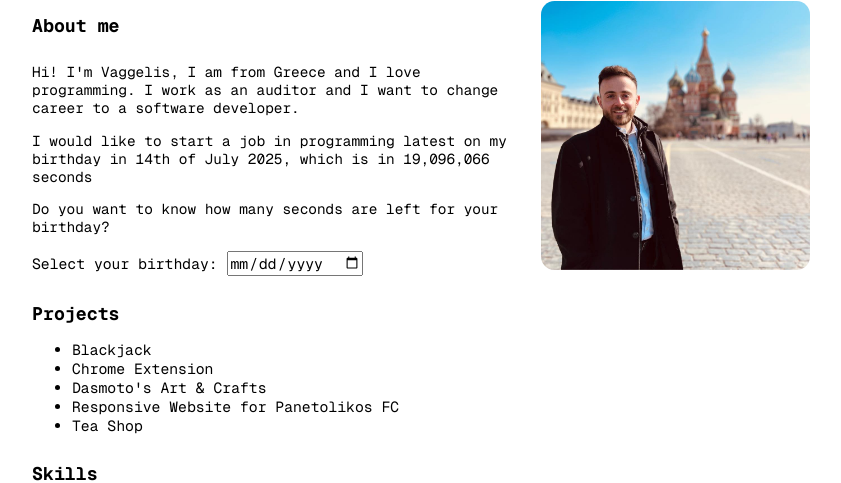
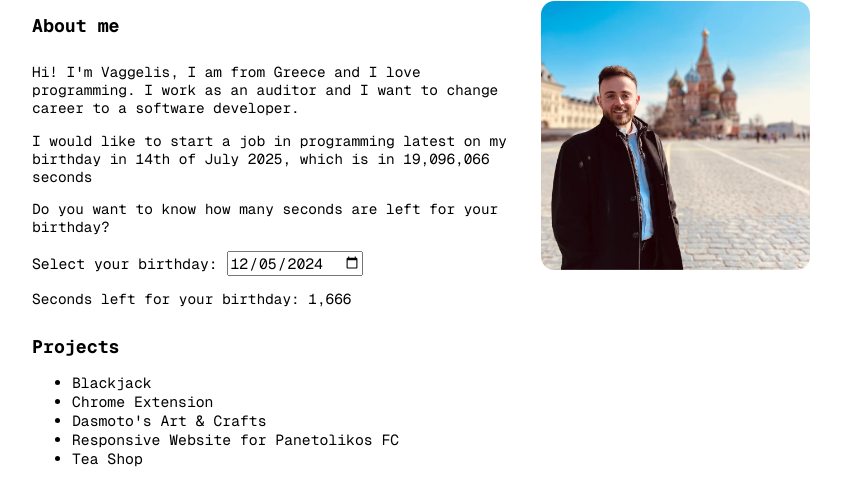
Before and after one commit to vpantazis/personalportfolioVP, a plain HTML site: page index.html in a window 1280 px wide. Shown: the part 46-529 px from the top of the page, without its empty margins (224-1065 px from the left). Drawn offline with nearby package versions, Linux system fonts and the light colour scheme.

Commit message:
change value of the input through js

```diff
--- a/index.html
+++ b/index.html
@@ -32,7 +32,7 @@
             <p>Do you want to know how many seconds are left for your birthday?</p>
             <form action="">
                 <label for=""> Select your birthday:
-                    <input id="targetDate" type="date" name="bday" value="select you birthday" min="2025-01-01"/>
+                    <input id="targetDate" type="date" name="bday" value="" min="2025-01-01"/>
                 </label>
             </form>
             <p id="yourBirthday"></p>
--- a/index.js
+++ b/index.js
@@ -1,3 +1,5 @@
+document.getElementById('targetDate').valueAsDate = new Date();
+
 // Function to calculate and display the countdown
 function updateCountdown() {
     const targetDate = new Date('2025-07-14T23:59:59');
```
Also changed, not shown: 1 other file.
